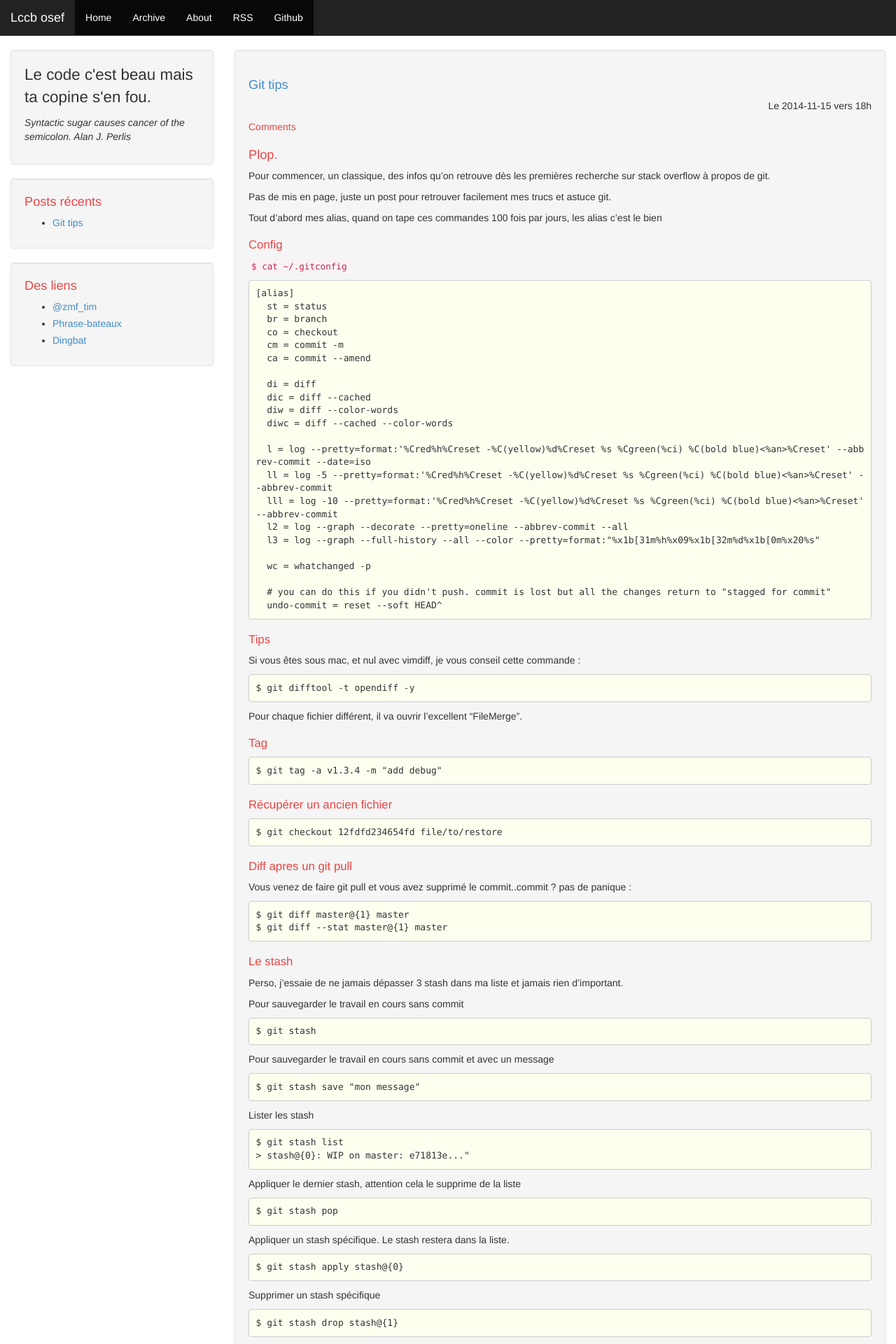
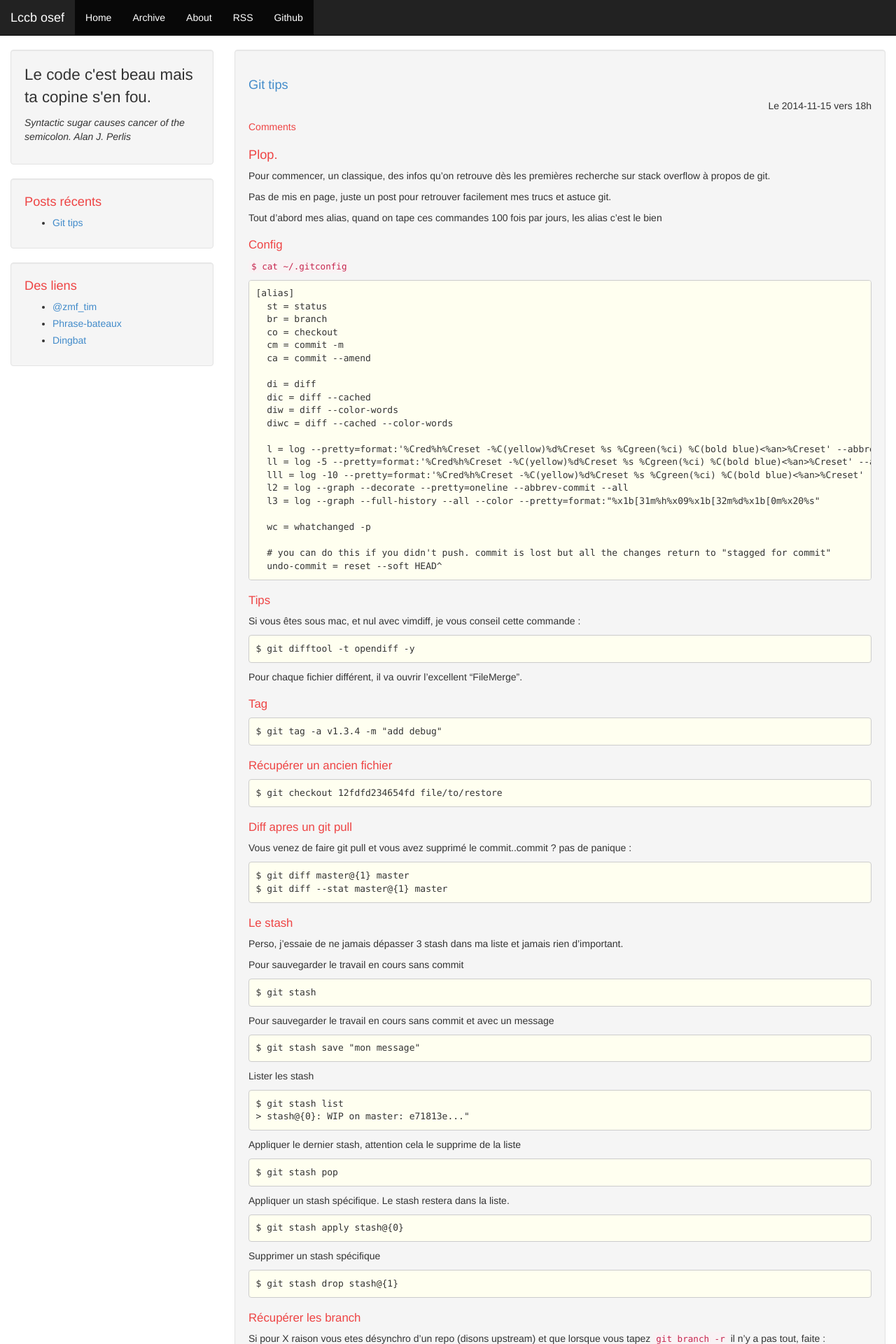
Before and after one commit to Hettomei/Hettomei.github.io, a Jekyll site: the page built from _posts/2014-11-15-git-tips.md, in a window 1280 px wide. Shown: the top 1920 px of the page at 70% size. Built offline with Jekyll 4.4.1, drawn with Linux system fonts in a browser that asks for light colours; Markdown is read by kramdown in place of the engine named in the settings; comment, search, counter and statistics services are not loaded; some of the changed text lies outside the part shown.

Commit message:
Add some css on code block

````diff
--- a/_posts/2014-11-15-git-tips.md
+++ b/_posts/2014-11-15-git-tips.md
@@ -124,7 +124,7 @@ git fetch --all
 ## Cherry pick
 Cherry pick permet de prendre un seule commit pour le ramener sur la branche en cours :
 
-{% highlight bash linenos=table %}
+```
 $ git log feature
 > 23dc12f - Merge remote-tracking branch 'upstream/feature/my-selection'
 > 9b8d100 - When user add boat to favorites, use javascript to reload part
@@ -133,7 +133,7 @@ $ git log feature
 $ git checkout master
 $ git cherry-pick 9b8d100
 // le commit 9b8d100 se trouve maintenant sur master :)
-{% endhighlight %}
+```
 
 ## Meilleur utilisation de git :
 
--- a/css/theme.css
+++ b/css/theme.css
@@ -1,6 +1,3 @@
-body {
-}
-
 .copyright {
   color: #ffffff;
 }
@@ -67,6 +64,13 @@ footer nav.navbar p{
   font-size: 1.6em;
 }
 
-.highlight pre{
+.highlight pre {
   background-color: #FFFFF0;
+  word-wrap: normal;
+  overflow: scroll;
 }
+
+.highlight pre code,
+.highlight pre * {
+  white-space: pre;
+}
````
